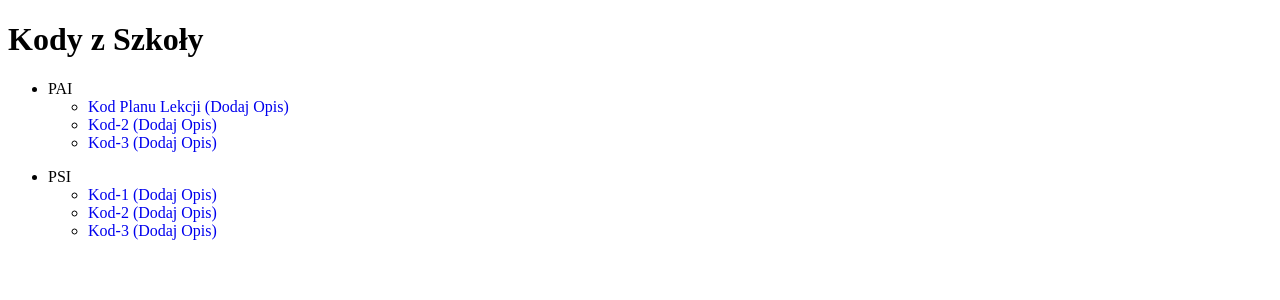
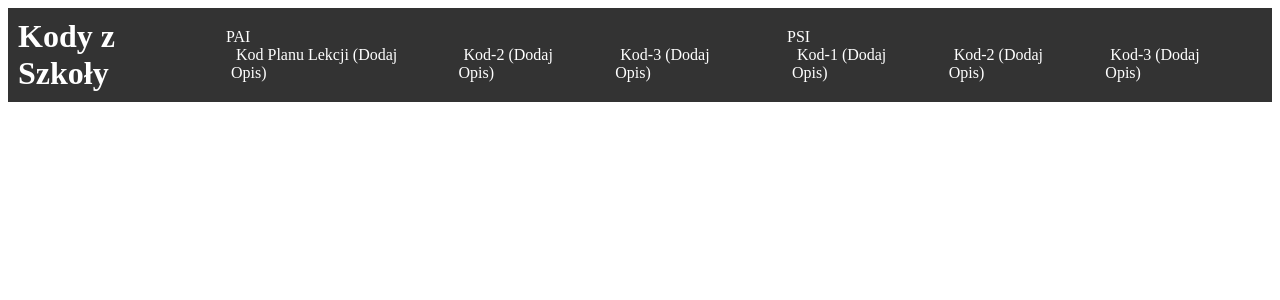
Before and after one commit to KacperTkaczyk/Portfolio, a PHP site: page /kod-szkola.html in a window 1280 px wide. Shown: the top 300 px of the page. Run offline with PHP 8.4, Linux system fonts and the light colour scheme.

Commit message:
Update kod-szkola.css

```diff
--- a/kod-szkola.css
+++ b/kod-szkola.css
@@ -1,3 +1,35 @@
+/* Stylizacja menu nawigacyjnego */
+header {
+  background-color: #333;
+  color: #fff;
+  padding: 10px;
+  display: flex;
+  justify-content: space-between;
+  align-items: center;
+}
+
+h1 {
+  margin: 0;
+}
+
+ul {
+  list-style: none;
+  margin: 0;
+  padding: 0;
+  display: flex;
+}
+
+li {
+  margin: 0 10px;
+}
+
 a {
+  color: #fff;
   text-decoration: none;
+  padding: 5px;
 }
+
+a:hover {
+  background-color: #fff;
+  color: #333;
+}
```
